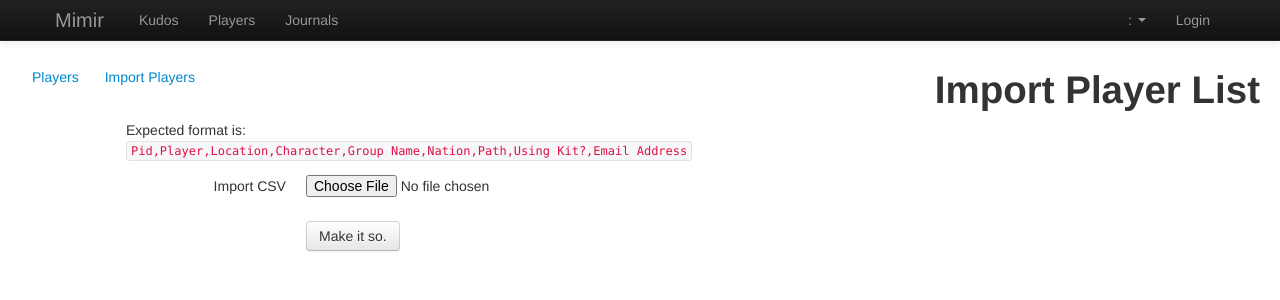
After one commit to aquarion/Mimir, a PHP site: template views/players/import.php in a window 1280 px wide. The commit adds this page. Shown: the top 300 px of the page. Run offline with PHP 8.4, Linux system fonts and the light colour scheme; the template is opened without the code that fills it, so the values that code supplies are empty; some libraries are stand-ins or nearby versions.

Commit message:
Import CSV of current playerbase

```diff
--- a/views/altar/add.php
+++ b/views/altar/add.php
@@ -17,8 +17,6 @@
                    echo "<li>".$error."</li>";
                }
                echo '</div>';
-             } else {
-                 echo "No errors";
              } ?>
             <h2>About the Sacrificer</h2>
         <div class="control-group">
--- a/views/fragments/header.php
+++ b/views/fragments/header.php
@@ -101,8 +101,8 @@ input::-webkit-inner-spin-button {
             <ul class="nav">
               <li class="<?PHP echo $gactive == "altar"    ? "active" : ''; ?>"><a href="/altar">Kudos</a></li>
               <!-- li class="<?PHP echo $gactive == "blesser"  ? "active" : ''; ?>"><a href="/blesser">Blessings</a></li -->
-              <!-- li class="<?PHP echo $gactive == "players"  ? "active" : ''; ?>"><a href="#">Players</a></li -->
-              <li class="<?PHP echo $gactive == "cauldron" ? "active" : ''; ?>"><a href="#">Potions</a></li>
+              <li class="<?PHP echo $gactive == "players"  ? "active" : ''; ?>"><a href="/players">Players</a></li>
+              <!-- li class="<?PHP echo $gactive == "cauldron" ? "active" : ''; ?>"><a href="#">Potions</a></li>  -->
                <!-- li class="<?PHP echo $gactive == "orbital"  ? "active" : ''; ?>"><a href="#">Mysteries</a></li -->
               <li class="<?PHP echo $gactive == "journals" ? "active" : ''; ?>"><a href="/journals">Journals</a></li>
 
--- a/views/frontpage.php
+++ b/views/frontpage.php
@@ -13,10 +13,10 @@
           <h2>Blessings</h2>
           <p><a class="btn" href="/blesser"><img src="/assets/home/img/section-icons/Gift-5-icon.png" width="128"/></p><p>View details &raquo;</a></p>
         </div><!-- /.span4 -->
-        <div class="span4 centered notyet">
+        <div class="span4 centered">
           <h2>Players</h2>
-          <p><img src="/assets/home/img/section-icons/App-Community-Help-icon.png" width="128"/></p>
-          <p><a class="btn" href="#">View details &raquo;</a></p>
+          <p><a href="/players"><img src="/assets/home/img/section-icons/App-Community-Help-icon.png" width="128"/></a></p>
+          <p><a class="btn" href="/players">View details &raquo;</a></p>
         </div><!-- /.span4 -->
     </div> <!-- /row -->
       <div class="row">
--- /dev/null
+++ b/views/players/import.php
@@ -0,0 +1,39 @@
+<div class="container-fluid">
+  <div class="row-fluid">
+    <div class="span4">
+        <?PHP include("navigation.php"); ?>
+    </div>
+    <div class="span8">
+        <h1 class="pull-right">Import Player List</h1>
+    </div>
+  </div>
+
+  <div class="row-fluid">
+    <div class="span10 offset1">
+      <p>Expected format is:<br/>
+        <code>Pid,Player,Location,Character,Group Name,Nation,Path,Using Kit?,Email Address</code>
+    </div>
+  </div>
+  <div class="row-fluid">
+
+    <div class="span10 offset1">
+        <form class="form-horizontal" enctype="multipart/form-data" action="/players/import" method="POST">
+              <!-- MAX_FILE_SIZE must precede the file input field -->
+
+        <div class="control-group">
+          <label class="control-label" for="inputFilename">Import CSV</label>
+          <div class="controls">
+             <input name="userfile" id="inputFilename" type="file" />
+          </div>
+        </div>
+
+        <div class="control-group">
+          <div class="controls">
+            <button type="submit" class="btn">Make it so.</button>
+          </div>
+        </div>
+
+      </form>
+    </div>
+  </div>
+</div>
--- /dev/null
+++ b/views/players/navigation.php
@@ -0,0 +1,9 @@
+<?PHP if(!isset($lnav_active)){ $active = ""; } else { $active = $lnav_active; }
+
+
+?>
+
+<ul class="nav nav-pills">
+  	<li class="<?PHP echo $active == "players"  ? "active" : ''; ?>"><a href="/players/"     >Players</a></li>
+  	<li class="<?PHP echo $active == "import"   ? "active" : ''; ?>"><a href="/players/import"  >Import Players</a></li>
+</ul>
```
Also changed, not shown: app/controllers/players.php (added, +44 -0 lines), app/models/player.php (added, +17 -0 lines), doc/schema.sql (+16 -2 lines), views/players/index.php (added, +16 -0 lines).
